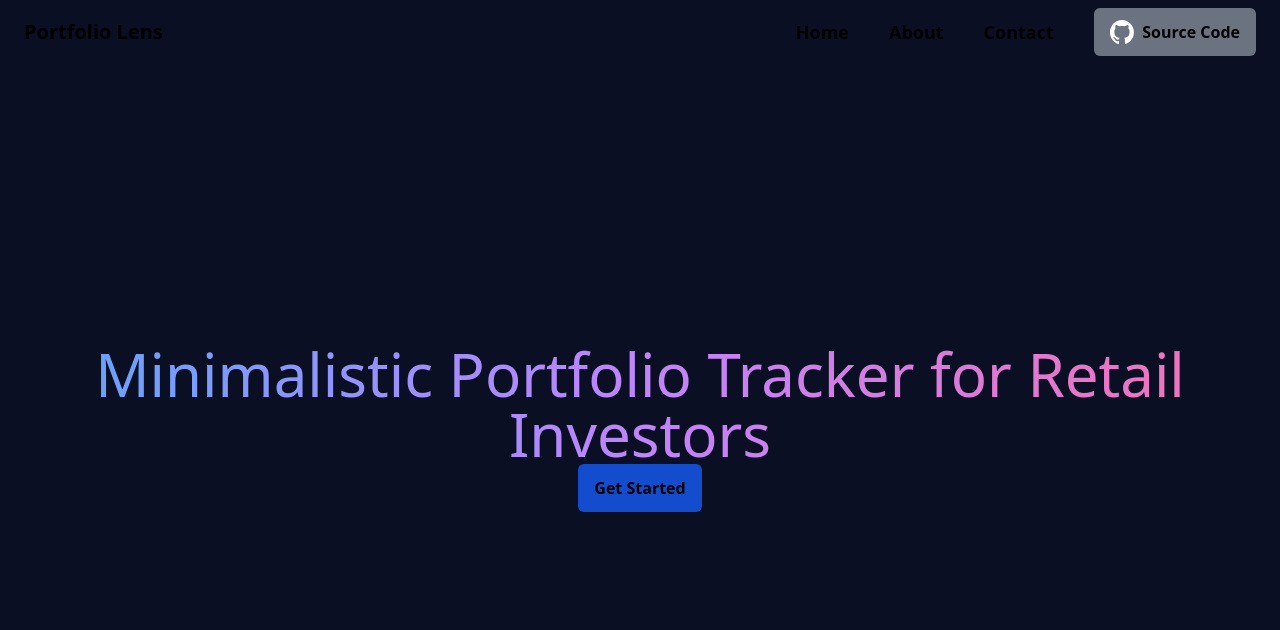
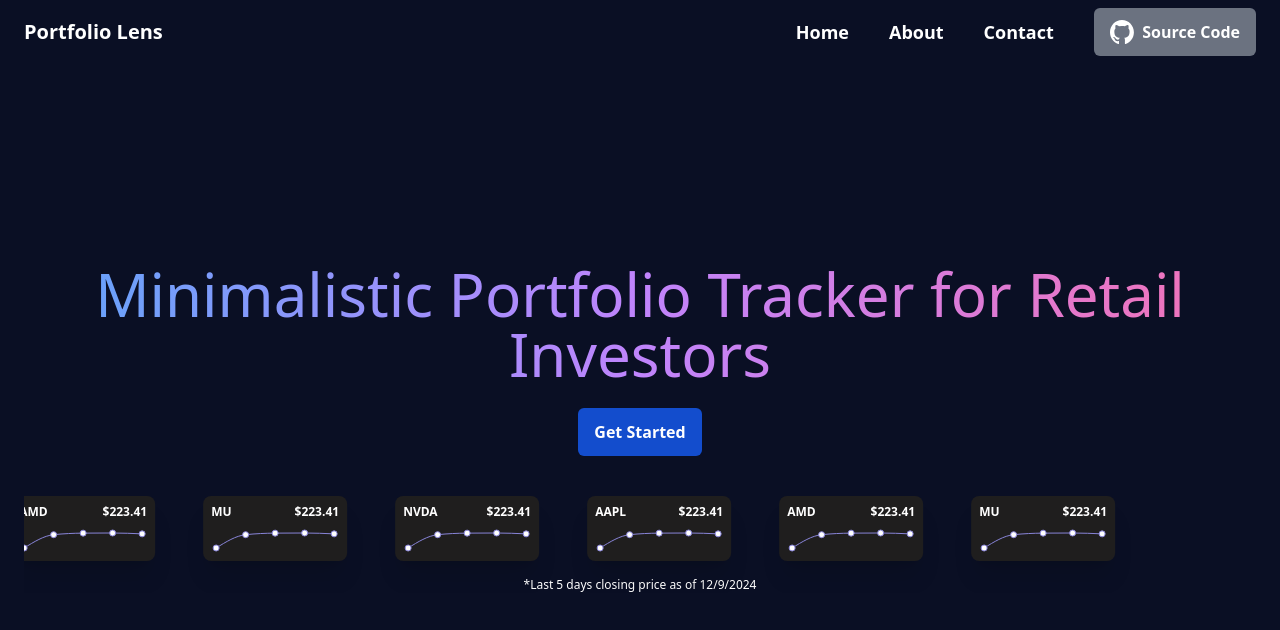
Before and after one commit to zwnkoko/PortfolioLens, a React (Vite) app: page / in a window 1280 px wide. Shown: the top 630 px of the page. Built offline with nearby package versions, Linux system fonts and the light colour scheme.

Commit message:
add cards

```diff
--- a/src/pages/Home.tsx
+++ b/src/pages/Home.tsx
@@ -1,20 +1,57 @@
 import NavBar from "../components/NavBar";
 import Button from "../components/Button";
+import TickerCard from "../components/TickerCard";
 
 const Home = () => {
-
+  const historicalData = [ { date: '2024-12-02', close: 239.59 }, { date: '2024-12-03', close: 242.65 }, { date: '2024-12-04', close: 243.01 }, { date: '2024-12-05', close: 243.04 }, { date: '2024-12-06', close: 242.84 },];
   return (
-    <div className="lg:max-w-7xl mx-auto px-6 min-h-dvh flex flex-col">
+    <div className="lg:max-w-7xl mx-auto px-6 min-h-dvh flex flex-col text-white">
 
       <header>
         <NavBar />
       </header>
 
-      <main className="flex flex-col justify-center items-center flex-grow">
+      <main className="flex flex-col justify-center items-center flex-grow space-y-6">
         <p className="text-transparent bg-clip-text bg-gradient-to-r from-blue-400 via-purple-400 to-pink-400 text-center text-2xl md:text-6xl">
           Minimalistic Portfolio Tracker for Retail Investors
         </p>
         <Button value="Get Started"/>
+
+        <div className="pt-4 w-full overflow-x-hidden">
+          <div className="flex text-black font-semibold animate-scroll w-max">
+            {/*original*/}
+            <div className="min-w-36 mx-6">
+              <TickerCard ticker="NVDA" closingPrice={223.41} historical={historicalData}/>
+            </div>
+            <div className="min-w-36 mx-6">
+              <TickerCard ticker="AAPL" closingPrice={223.41} historical={historicalData}/>
+            </div>
+            <div className="w-36 mx-6">
+              <TickerCard ticker="AMD" closingPrice={223.41} historical={historicalData}/>
+            </div>
+            <div className="w-36 mx-6">
+              <TickerCard ticker="MU" closingPrice={223.41} historical={historicalData}/>
+            </div>
+
+
+            <div className="min-w-36 mx-6">
+              <TickerCard ticker="NVDA" closingPrice={223.41} historical={historicalData}/>
+            </div>
+            <div className="min-w-36 mx-6">
+              <TickerCard ticker="AAPL" closingPrice={223.41} historical={historicalData}/>
+            </div>
+            <div className="w-36 mx-6">
+              <TickerCard ticker="AMD" closingPrice={223.41} historical={historicalData}/>
+            </div>
+            <div className="w-36 mx-6">
+              <TickerCard ticker="MU" closingPrice={223.41} historical={historicalData}/>
+            </div>
+
+
+          </div>
+          <p className="pt-4 text-xs text-center">*Last 5 days closing price as of 12/9/2024</p>
+        </div>
+
       </main>
 
     </div>
```
